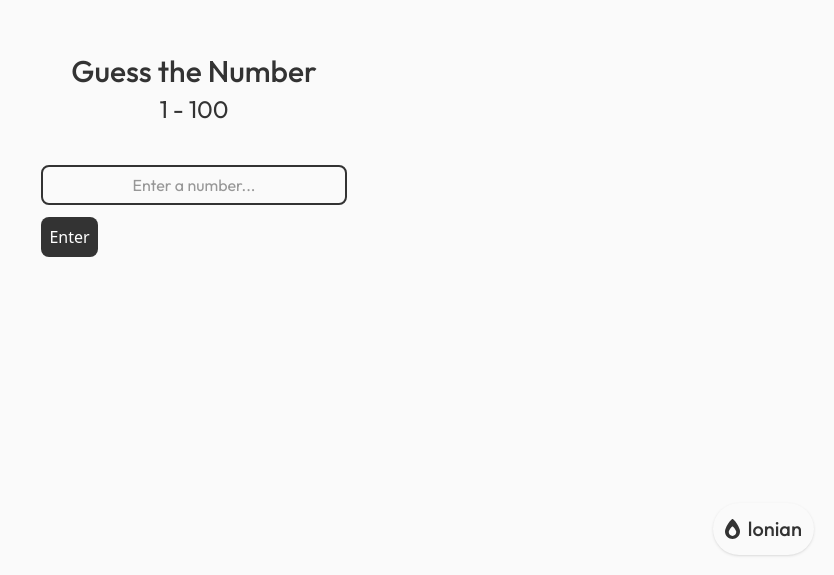
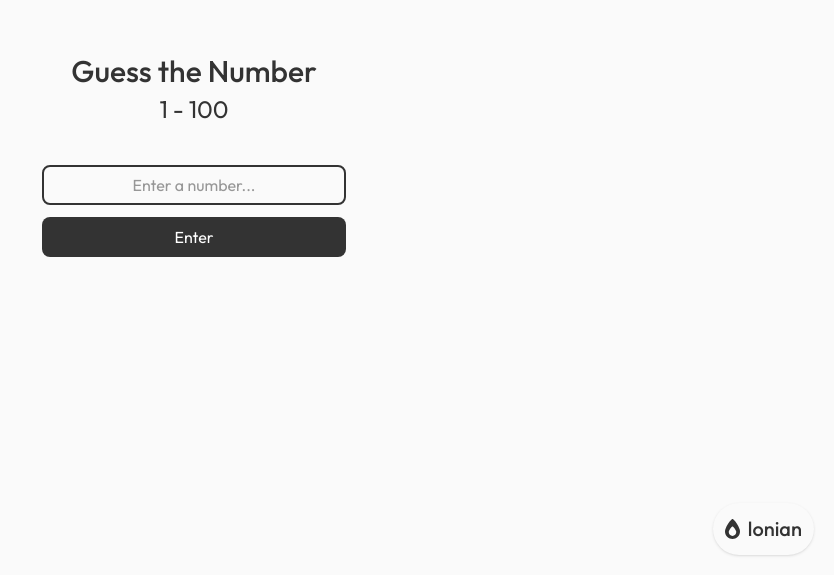
Before and after one commit to aurickwilliam/mini-projects, a React (Vite) app: page /number-guessing in a window 1280 px wide. Shown: the part 225-800 px from the top of the page, without its empty margins (446-1280 px from the left). Built offline with nearby package versions, Linux system fonts and the light colour scheme.

Commit message:
Fix typo

```diff
--- a/src/pages/NumberGuessing.jsx
+++ b/src/pages/NumberGuessing.jsx
@@ -79,7 +79,7 @@ export default function NumberGuessing() {
             onChange={(e) => setGuess(e.target.value)}
             className="w-full h-10 p-2 text-center text-charcoal font-outfit border-2 border-charcoal rounded-lg"/>
 
-          <button type="submit" className="w-fullfont-outfit p-2 mt-3 transition ease-in-out hover:bg-gray-600 active:scale-95">
+          <button type="submit" className="w-full font-outfit p-2 mt-3 transition ease-in-out hover:bg-gray-600 active:scale-95">
             Enter
           </button>
         </form>
```
